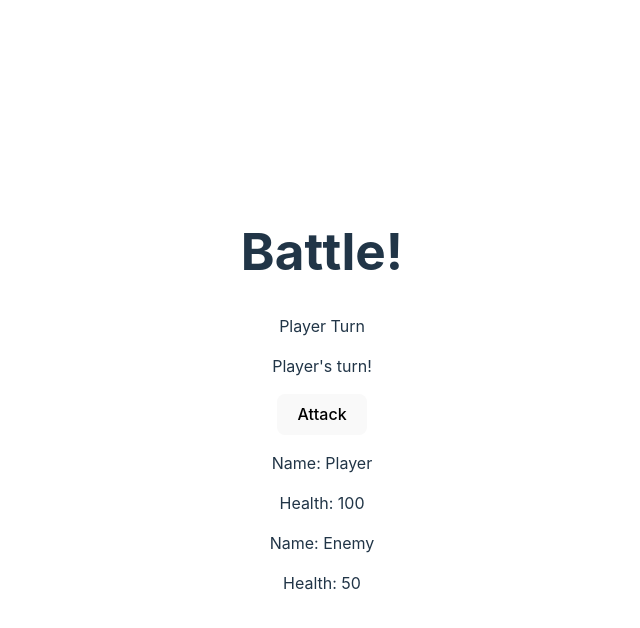
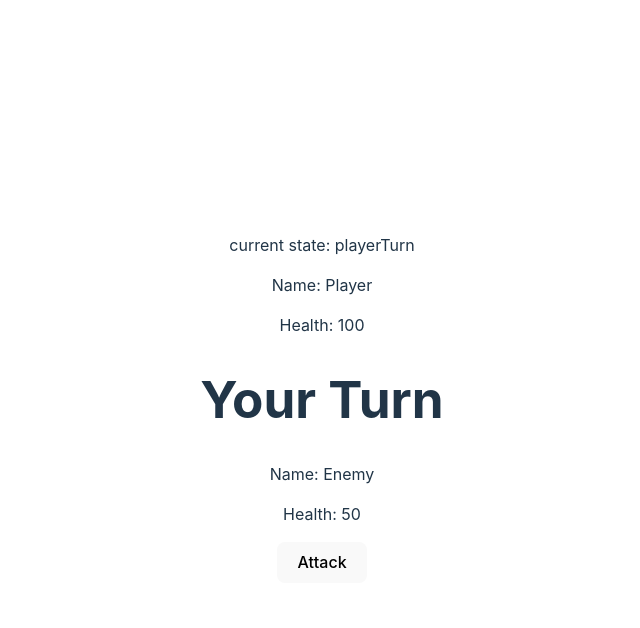
Before and after one commit to Mildlywilde/xstate-battle, a React (Vite) app: page / in a window 1280 px wide. Both pictures are taken after a click on the button "Begin". Shown: the top 628 px of the page, without its empty margins (318-958 px from the left). Built offline with nearby package versions, Linux system fonts and the light colour scheme.

Commit message:
refactor frontend into components

```diff
--- a/src/App.tsx
+++ b/src/App.tsx
@@ -1,8 +1,6 @@
-import { useState } from 'react'
-import reactLogo from './assets/react.svg'
-import viteLogo from '/vite.svg'
+
 import './App.css'
-import {Battle} from './components/Battle'
+import {Battle} from './pages/Battle'
 
 function App() {
   return (
--- /dev/null
+++ b/src/components/ActionPanel.tsx
@@ -0,0 +1,16 @@
+import { useSelector } from "@xstate/react"
+import { useContext } from "react"
+import { BattleActorContext } from "../pages/Battle"
+
+export const ActionPanel = () => {
+    const battleActor = useContext(BattleActorContext)
+    const state = useSelector(battleActor, (state) => state)
+    const send = battleActor.send
+
+    return (
+      <div>
+        {state.matches('playerTurn') && <button onClick={() => send({ type: "ATTACK" })}>Attack</button>}
+        {(state.matches('enemyTurnAction') || state.matches('enemyTurnInfo')) && <button onClick={() => send({ type: "CONFIRM" })}>Confirm</button>}
+      </div>
+    )
+  }
--- a/src/components/Battle.tsx
+++ /dev/null
@@ -1,101 +0,0 @@
-import { useActor, useSelector } from '@xstate/react';
-import { battleMachine } from '../xstate/battleMachine';
-import { StatusPanel } from './StatusPanel';
-import { assertUnreachable } from '../helpers'
-import { createContext, useContext } from 'react';
-import { createActor } from 'xstate';
-
-
-// setup react context for battle machine
-const battleActor = createActor(battleMachine, {
-  input: {
-    player: {
-      name: "Player",
-      health: 100
-    },
-    enemy: {
-      name: "Enemy",
-      health: 50
-    }
-  }
-});
-battleActor.start()
-const BattleActorContext = createContext(battleActor)
-
-const StartPanel = () => {
-  const battleActor = useContext(BattleActorContext)
-  const send = battleActor.send
-  return (
-    <div>
-      <p>Press "Begin" to start the battle!</p>
-      <button onClick={() => send({ type: "BEGIN" })}>Begin</button>
-    </div>
-  )
-}
-
-
-
-export const Battle = () => {
-  const battleActor = useContext(BattleActorContext)
-  const state = useSelector(battleActor, (state) => state)
-  const send = battleActor.send
-
-  return (
-    <BattleActorContext.Provider value={battleActor}>
-      <div>
-        <h1>Battle!</h1>
-
-        {
-          state.matches("start")
-          ? <StartPanel />
-          : state.matches("playerTurn")
-          ? <p>Player Turn</p>
-          : state.matches("enemyTurnAction")
-          ? <p>Enemy's Turn</p>
-          : state.matches("enemyTurnInfo")
-          ? <p>Enemy's Turn (info)</p>
-          : state.matches("playerWin")
-          ? <p>You Win!</p>
-          : state.matches("enemyWin")
-          ? <p>You Lose!</p>
-          : assertUnreachable(state.value)
-        }
-
-        {state.matches("playerTurn") && (
-          <div>
-            <p>Player's turn!</p>
-            <button onClick={() => send({ type: "ATTACK" })}>Attack</button>
-          </div>
-        )}
-
-        {state.matches("enemyTurnAction") && (
-          <div>
-            <p>Enemy's turn!</p>
-            <button onClick={() => send({ type: "CONFIRM" })}>Confirm</button>
-          </div>
-        )}
-
-        {state.matches("enemyTurnInfo") && (
-          <div>
-            <p>Enemy Attacked!</p>
-            <button onClick={() => send({ type: "CONFIRM" })}>Confirm</button>
-          </div>
-        )}
-
-        {state.matches("playerWin") && (
-          <div>
-            <p>Player wins!</p>
-          </div>
-        )}
-        {state.matches("enemyWin") && (
-          <div>
-            <p>Enemy wins!</p>
-          </div>
-        )}
-
-        <StatusPanel character={state.context.player}/>
-        <StatusPanel character={state.context.enemy}/>
-      </div>
-    </BattleActorContext.Provider>
-  );
-}
--- /dev/null
+++ b/src/components/BattleHeader.tsx
@@ -0,0 +1,17 @@
+import { useContext } from "react"
+import { BattleActorContext } from "../pages/Battle"
+import { useSelector } from "@xstate/react"
+import { StatusPanel } from "./StatusPanel"
+
+export const BattleHeader = () => {
+    const battleActor = useContext(BattleActorContext)
+    const state = useSelector(battleActor, (state) => state)
+    const headerText = state.matches("playerTurn") ? "Your Turn" : "Enemy Turn"
+    return(
+      <div>
+        <StatusPanel character={state.context.player}/>
+        <h1>{headerText}</h1>
+        <StatusPanel character={state.context.enemy}/>
+      </div>
+    )
+  }
--- /dev/null
+++ b/src/components/BattleScreen.tsx
@@ -0,0 +1,18 @@
+import { useSelector } from "@xstate/react"
+import { useContext } from "react"
+import { BattleActorContext } from "../pages/Battle"
+import { BattleHeader } from "./BattleHeader"
+import { ActionPanel } from "./ActionPanel"
+
+export const BattleScreen = () => {
+    const battleActor = useContext(BattleActorContext)
+    const state = useSelector(battleActor, (state) => state)
+
+    return(
+      <div>
+        <p>current state: {state.value}</p>
+        <BattleHeader/>
+        <ActionPanel/>
+      </div>
+    )
+  }
--- /dev/null
+++ b/src/components/EndScreen.tsx
@@ -0,0 +1,20 @@
+import { useSelector } from "@xstate/react"
+import { useContext } from "react"
+import { BattleActorContext } from "../pages/Battle"
+import { assertUnreachable } from "../helpers"
+
+export const EndScreen = () => {
+    const battleActor = useContext(BattleActorContext)
+    const state = useSelector(battleActor, (state) => state)
+    return (
+      <div>
+        {
+          state.matches("playerWin")
+          ? <h1>You Win!</h1>
+          : state.matches("enemyWin")
+          ? <h1>You Lose</h1>
+          : assertUnreachable(state.value)
+        }
+      </div>
+    )
+  }
--- /dev/null
+++ b/src/components/StartScreen.tsx
@@ -0,0 +1,14 @@
+import { useContext } from "react"
+import { BattleActorContext } from "../pages/Battle"
+
+export const StartScreen = () => {
+    const battleActor = useContext(BattleActorContext)
+    const send = battleActor.send
+    return (
+      <div>
+        <h1>Xstate Battle</h1>
+        <p>Press "Begin" to start the battle!</p>
+        <button onClick={() => send({ type: "BEGIN" })}>Begin</button>
+      </div>
+    )
+  }
--- /dev/null
+++ b/src/pages/Battle.tsx
@@ -0,0 +1,44 @@
+import { useSelector } from '@xstate/react';
+import { battleMachine } from '../xstate/battleMachine';
+import { createContext, useContext } from 'react';
+import { createActor } from 'xstate';
+import { StartScreen } from '../components/StartScreen';
+import { EndScreen } from '../components/EndScreen';
+import { BattleScreen } from '../components/BattleScreen';
+
+// setup react context for battle machine
+const battleActor = createActor(battleMachine, {
+  input: {
+    player: {
+      name: "Player",
+      health: 100
+    },
+    enemy: {
+      name: "Enemy",
+      health: 50
+    }
+  }
+});
+battleActor.start()
+export const BattleActorContext = createContext(battleActor)
+
+export const Battle = () => {
+  const battleActor = useContext(BattleActorContext)
+  const state = useSelector(battleActor, (state) => state)
+
+  return (
+    <BattleActorContext.Provider value={battleActor}>
+      <div>
+        {
+          state.matches("start")
+          ? <StartScreen />
+          : state.matches("playerWin")
+          ? <EndScreen/>
+          : state.matches("enemyWin")
+          ? <EndScreen/>
+          : <BattleScreen/>
+        }
+      </div>
+    </BattleActorContext.Provider>
+  );
+}
```
Also changed, not shown: 1 other file (tests, documents, lock files or other folders).
